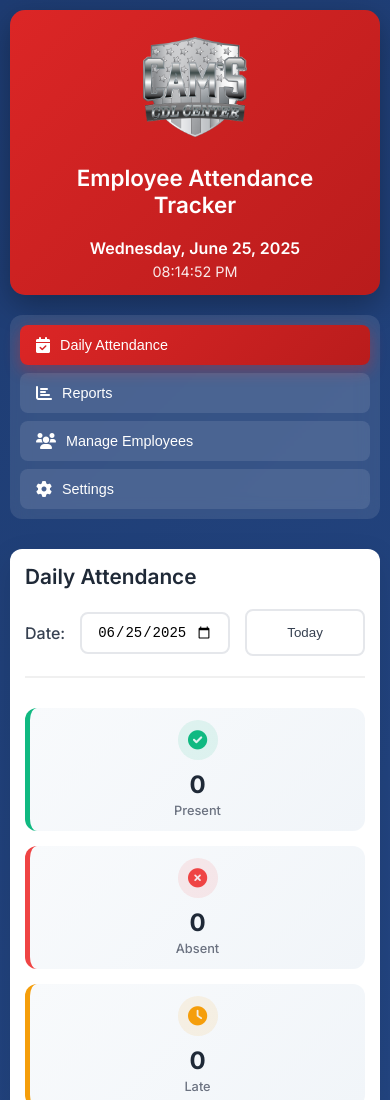
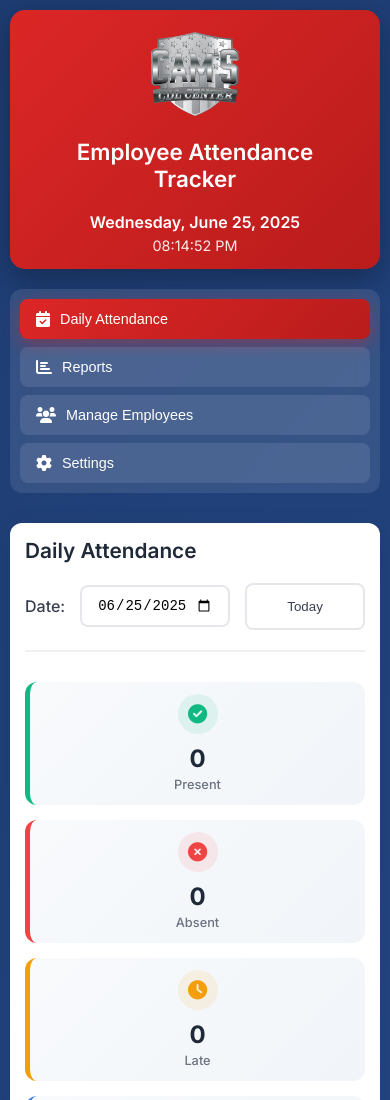
Before and after one commit to nicholasdudek/CamsTransport, a website: page index.html in a window 390 px wide. Shown: the top 1100 px of the page. Drawn offline with Linux system fonts and the light colour scheme.

Commit message:
Make logo responsive to screen size - use vh units with min/max constraints

```diff
--- a/css/styles.css
+++ b/css/styles.css
@@ -22,7 +22,7 @@ body {
 .header {
     background: linear-gradient(135deg, #dc2626 0%, #b91c1c 100%);
     color: white;
-    padding: 25px 30px;
+    padding: 2vh 30px;
     border-radius: 15px;
     margin-bottom: 20px;
     display: flex;
@@ -30,6 +30,7 @@ body {
     align-items: center;
     box-shadow: 0 10px 30px rgba(0, 0, 0, 0.3);
     width: 100%;
+    min-height: 15vh;
 }
 
 .logo-section {
@@ -45,11 +46,13 @@ body {
 
 .logo-image {
     width: calc(100% - 30px);
-    height: 120px;
+    height: 12vh;
     object-fit: contain;
     border-radius: 8px;
     max-width: 100%;
-    margin: 15px 0;
+    margin: 1vh 0;
+    min-height: 80px;
+    max-height: 150px;
 }
 
 /* Removed logo-text styles - no longer needed */
@@ -721,11 +724,13 @@ body {
 
     .logo-image {
         width: calc(100% - 30px);
-        height: 100px;
+        height: 10vh;
         object-fit: contain;
         border-radius: 6px;
         max-width: 100%;
-        margin: 12px 0;
+        margin: 0.8vh 0;
+        min-height: 60px;
+        max-height: 120px;
     }
 
     .date-time {
```
